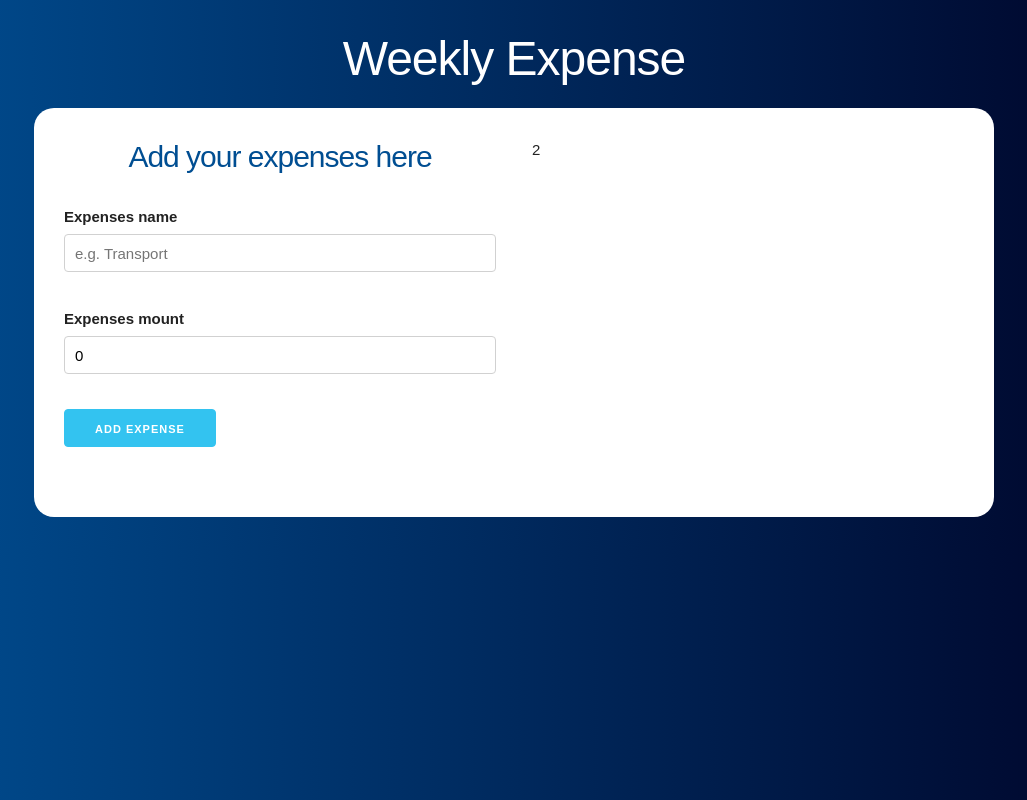
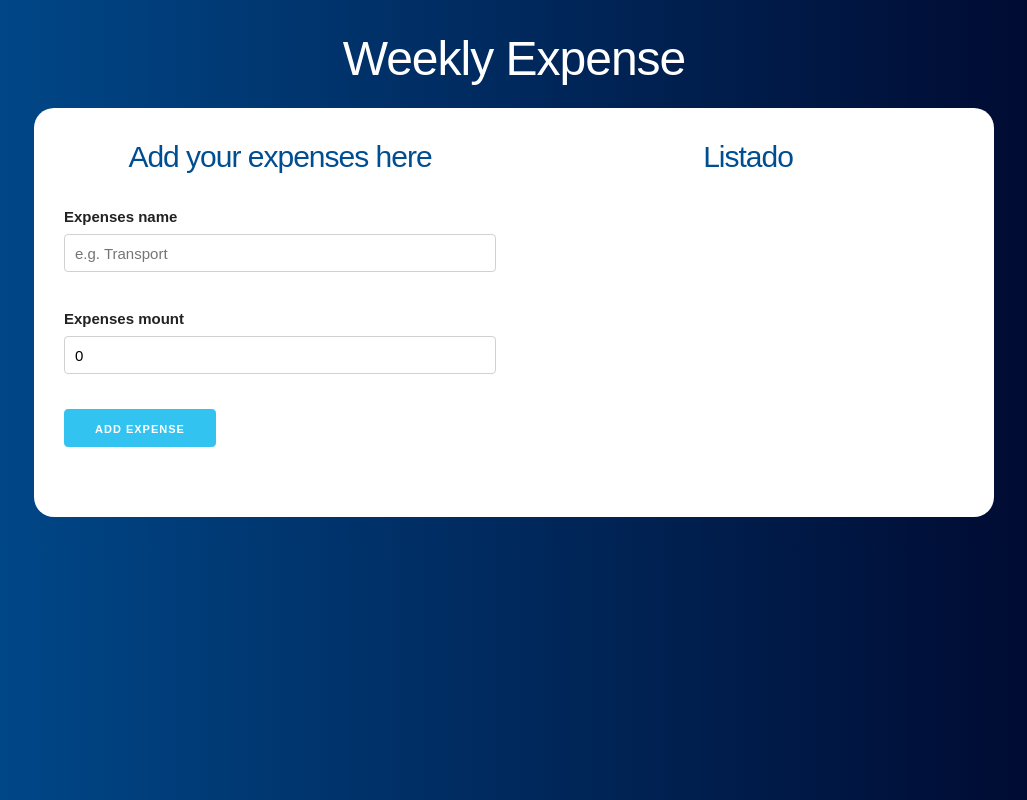
Before and after one commit to PabloVeraH/react-budget, a React (Create React App) app: page / in a window 1280 px wide. Both pictures are taken after typing "5" into the empty fields and a click on the input "Define you Budget". Shown: the whole page, without its empty margins (126-1153 px from the left). Built offline with nearby package versions, Linux system fonts and the light colour scheme.

Commit message:
Add show view to expense

```diff
--- a/src/App.js
+++ b/src/App.js
@@ -1,6 +1,7 @@
 import React, {useState} from 'react';
 import Pregunta from "./components/Pregunta";
 import Formulario from "./components/Formulario";
+import Listado from './components/Listado';
 
 function App() {
 
@@ -38,7 +39,9 @@ function App() {
               />
             </div>
             <div className='one-half column'>
-              2
+              <Listado
+                gastos={gastos}
+              />
             </div>
           </div>
           )
--- /dev/null
+++ b/src/components/Gasto.js
@@ -0,0 +1,12 @@
+import React from 'react';
+
+const Gasto = ({gasto}) => (
+    <li className='gastos'>
+        <p>
+            {gasto.nombre}
+            <span className='gasto'>$ {gasto.cantidad} </span>
+        </p>
+    </li>
+);
+
+export default Gasto;
--- /dev/null
+++ b/src/components/Listado.js
@@ -0,0 +1,19 @@
+import React from 'react';
+import Gasto from './Gasto'
+
+
+const Listado = ({gastos}) => {
+    return (
+        <div className="gastos-realizados">
+            <h2>Listado</h2>
+            {gastos.map(gasto => (
+                <Gasto
+                    key={gasto.id}
+                    gasto={gasto}
+                />
+            ))}
+        </div>
+     );
+}
+
+export default Listado;
```
